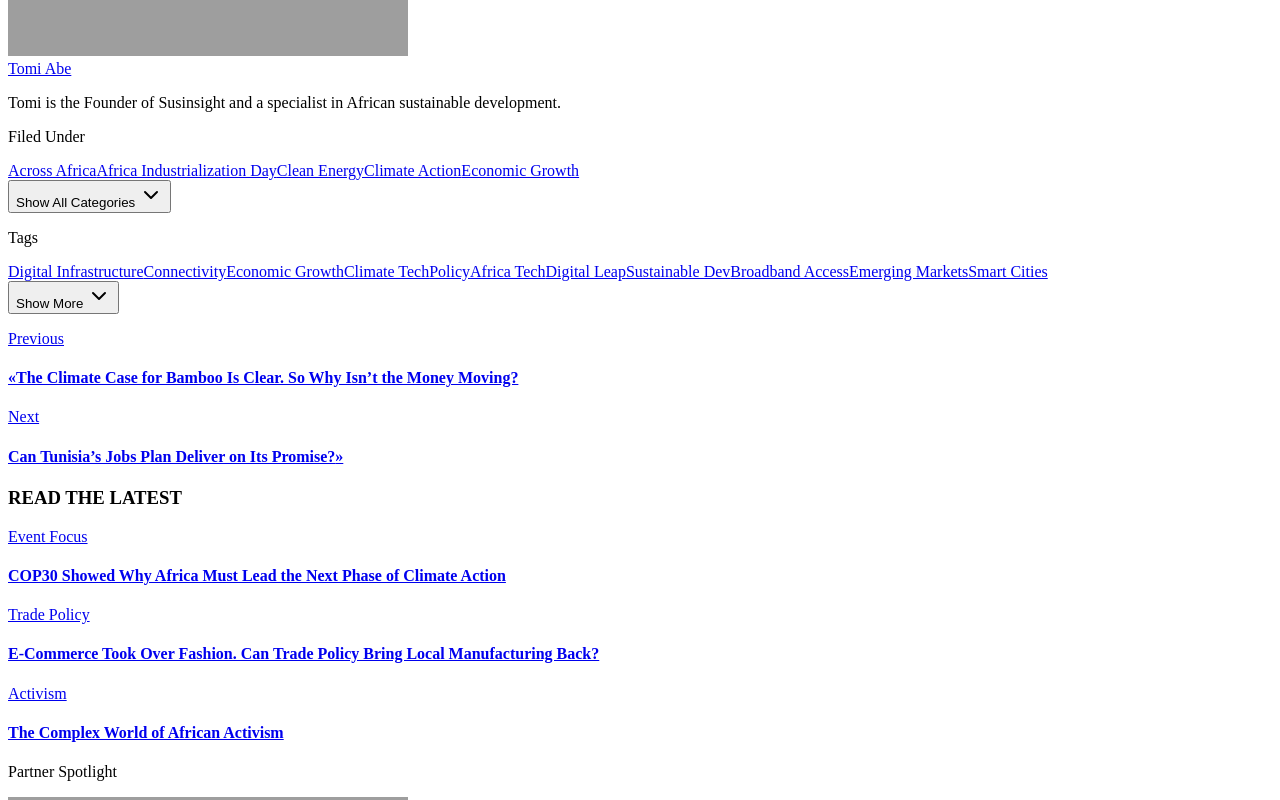
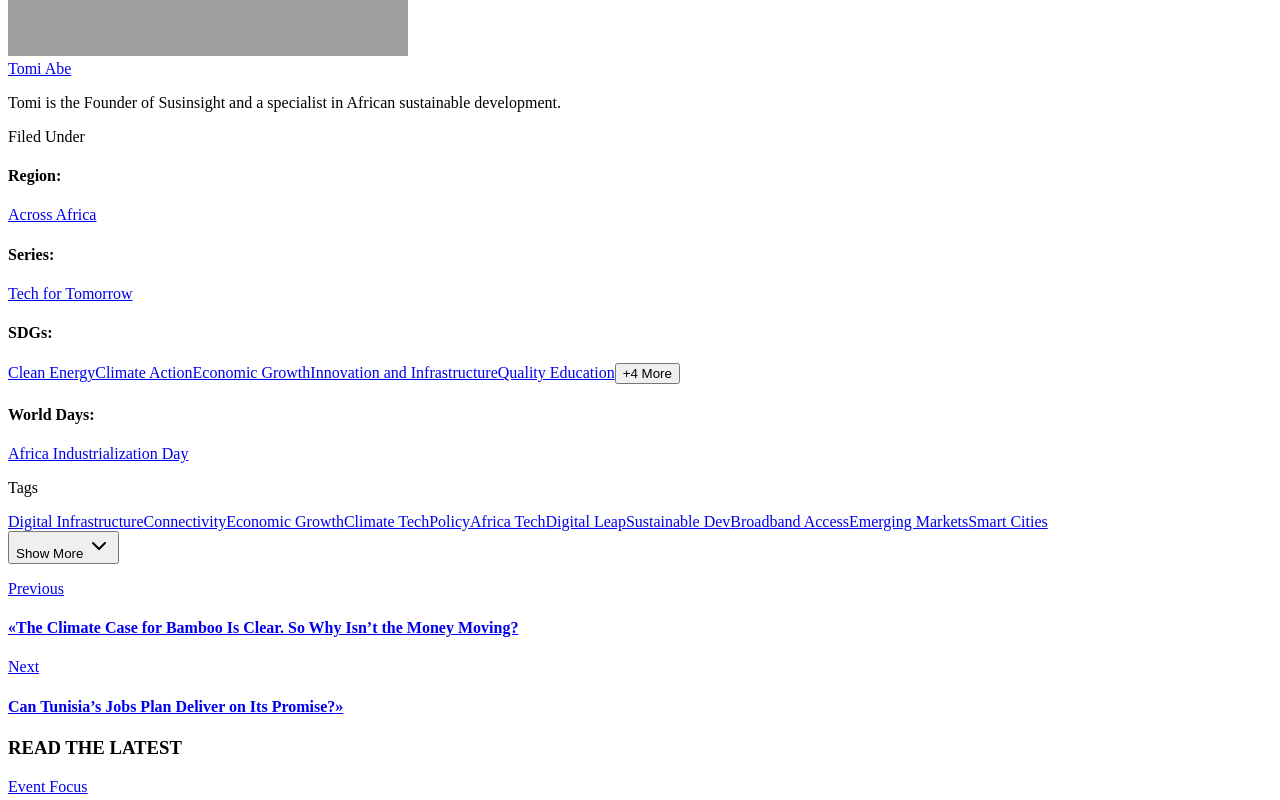
Before and after one commit to tomiabe/Susinsight, a Next.js app: page /stories/how-invisible-networks-are-powering-the-next-economic-leap in a window 1280 px wide. Shown: the part 7660-8460 px from the top of the page. Built offline with nearby package versions, Linux system fonts and the light colour scheme; grey boxes are pictures that could not be loaded; some icons are missing.

Commit message:
Organize Filed Under section into categorized groups (Region, SDGs, World Days, Series) with body font styling

```diff
--- a/src/components/article-extras.tsx
+++ b/src/components/article-extras.tsx
@@ -312,13 +312,70 @@ export function AuthorSection({ authors }: { authors: { name: string; avatar?: s
   );
 }
 
+export function CategoryGroup({ label, categories, showMoreThreshold = 0 }: { label: string; categories: TaxonomyItem[]; showMoreThreshold?: number }) {
+  const [showAll, setShowAll] = useState(false);
+  const displayItems = (showMoreThreshold > 0 && !showAll) ? categories.slice(0, showMoreThreshold) : categories;
+
+  if (categories.length === 0) return null;
+
+  return (
+    <div className="flex flex-col md:flex-row md:items-baseline gap-x-4 gap-y-3 mb-6 last:mb-0">
+      <h4 className="font-heading text-[10px] font-bold uppercase tracking-[0.15em] text-stone-400 whitespace-nowrap min-w-[100px]">{label}:</h4>
+      <div className="flex flex-wrap gap-2 flex-1 items-center">
+        {displayItems.map(cat => (
+          <a
+            key={cat.slug}
+            href={`/category/${cat.slug}`}
+            className="px-3 py-1.5 rounded-full border border-stone-200 bg-stone-50/50 text-[10px] font-body font-semibold text-stone-600 hover:bg-brand-light hover:border-brand-primary/30 hover:text-brand-primary transition-all"
+          >
+            {cat.name}
+          </a>
+        ))}
+        {showMoreThreshold > 0 && categories.length > showMoreThreshold && (
+          <button
+            onClick={() => setShowAll(!showAll)}
+            className="text-[10px] font-heading font-bold uppercase tracking-widest text-brand-primary/60 hover:text-brand-primary transition-colors ml-1"
+          >
+            {showAll ? "Show Less" : `+${categories.length - showMoreThreshold} More`}
+          </button>
+        )}
+      </div>
+    </div>
+  );
+}
+
 export function ArticleExtras({ authors, categories, tags, primaryCategoryName, seriesName }: ArticleExtrasProps) {
-  const [showAllCategories, setShowAllCategories] = useState(false);
-
   // Filter out the primary category from the categories list
   const secondaryCategories = categories.filter(cat => cat.name !== primaryCategoryName);
-  const CAT_LIMIT = 5;
-  const displayCategories = showAllCategories ? secondaryCategories : secondaryCategories.slice(0, CAT_LIMIT);
+
+  // Grouping logic
+  const regions = ["Across Africa", "West Africa", "East Africa", "North Africa", "Southern Africa", "Central Africa"];
+  const sdgKeywords = ["Energy", "Climate", "Growth", "Infrastructure", "Education", "Inequality", "Consumption", "Cities", "Poverty", "Hunger", "Health", "Gender", "Water", "Work", "Life", "Justice", "Partnerships"];
+
+  const grouped = {
+    Region: secondaryCategories.filter(cat => regions.includes(cat.name)),
+    Series: secondaryCategories.filter(cat => cat.name === "Tech for Tomorrow" || cat.name === seriesName),
+    SDGs: secondaryCategories.filter(cat =>
+      !regions.includes(cat.name) &&
+      cat.name !== "Tech for Tomorrow" &&
+      cat.name !== seriesName &&
+      sdgKeywords.some(sdg => cat.name.includes(sdg))
+    ),
+    "World Days": secondaryCategories.filter(cat =>
+      !regions.includes(cat.name) &&
+      cat.name !== "Tech for Tomorrow" &&
+      cat.name !== seriesName &&
+      !sdgKeywords.some(sdg => cat.name.includes(sdg)) &&
+      cat.name.toLowerCase().includes("day")
+    ),
+    Other: secondaryCategories.filter(cat =>
+      !regions.includes(cat.name) &&
+      cat.name !== "Tech for Tomorrow" &&
+      cat.name !== seriesName &&
+      !sdgKeywords.some(sdg => cat.name.includes(sdg)) &&
+      !cat.name.toLowerCase().includes("day")
+    )
+  };
 
   return (
     <div className="space-y-12 mt-16">
@@ -327,30 +384,14 @@ export function ArticleExtras({ authors, categories, tags, primaryCategoryName,
       {/* Categories / Filed Under Section */}
       {secondaryCategories.length > 0 && (
         <div className="border-t border-stone-200 pt-12">
-          <p className="font-heading text-xs font-bold uppercase tracking-widest text-stone-400 mb-6 px-2">Filed Under</p>
-          <div className="flex flex-wrap gap-2 px-2">
-            {displayCategories.map((cat) => (
-              <a
-                key={cat.slug}
-                href={`/category/${cat.slug}`}
-                className="px-4 py-1.5 rounded-full border border-stone-200 bg-stone-50/50 text-xs font-heading font-bold text-stone-600 hover:bg-brand-light hover:border-brand-primary/30 hover:text-brand-primary transition-all flex items-center gap-1.5"
-              >
-                {cat.name}
-              </a>
-            ))}
+          <p className="font-heading text-xs font-bold uppercase tracking-widest text-stone-400 mb-8 px-2">Filed Under</p>
+          <div className="space-y-6 px-2">
+            <CategoryGroup label="Region" categories={grouped.Region} />
+            <CategoryGroup label="Series" categories={grouped.Series} />
+            <CategoryGroup label="SDGs" categories={grouped.SDGs} showMoreThreshold={5} />
+            <CategoryGroup label="World Days" categories={grouped["World Days"]} showMoreThreshold={5} />
+            <CategoryGroup label="Themes" categories={grouped.Other} showMoreThreshold={5} />
           </div>
-          {secondaryCategories.length > CAT_LIMIT && (
-            <button
-              onClick={() => setShowAllCategories(!showAllCategories)}
-              className="text-stone-400 hover:text-brand-primary text-[10px] font-heading font-bold uppercase tracking-widest flex items-center gap-1 mt-4 self-start px-2 py-2"
-            >
-              {showAllCategories ? (
-                <>Show Less <ChevronUp className="w-3 h-3" /></>
-              ) : (
-                <>Show All Categories <ChevronDown className="w-3 h-3" /></>
-              )}
-            </button>
-          )}
         </div>
       )}
 
```
